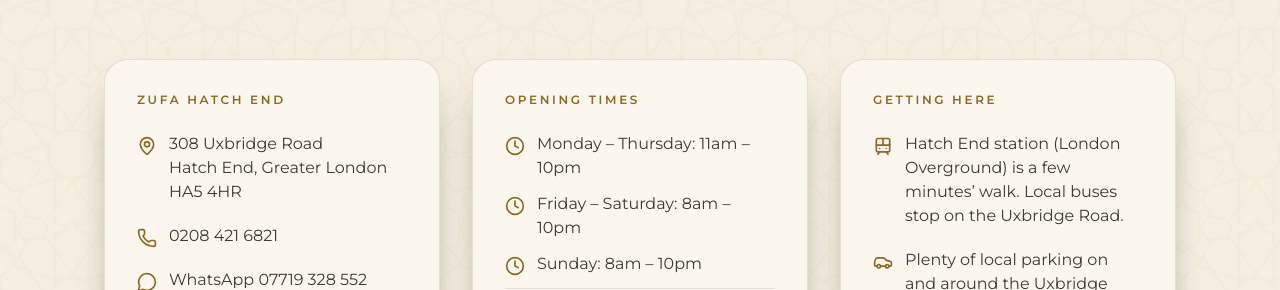
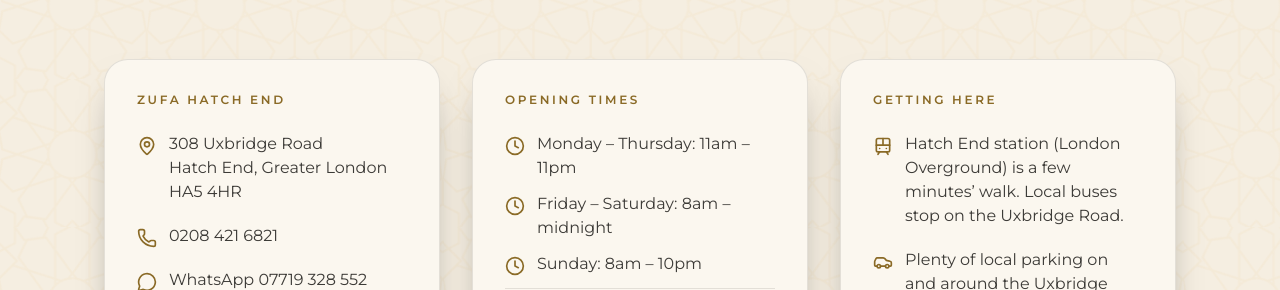
Before and after one commit to technoactive/zufa-website, a Next.js app: page /contact in a window 1280 px wide. Shown: the part 960-1250 px from the top of the page. Built offline with nearby package versions, Linux system fonts and the light colour scheme; no server answers.

Commit message:
Opening hours: Mon–Thu to 11pm, Fri–Sat to midnight, Sun stays 10pm
Updated in site.ts (drives schema, footer, hours strip, llms.txt,
emails and the open-now badge), the opening-hours FAQ and the contact
OG image subtitle.

Co-authored-by: Cursor <cursoragent@cursor.com>

```diff
--- a/src/app/contact/opengraph-image.tsx
+++ b/src/app/contact/opengraph-image.tsx
@@ -8,7 +8,7 @@ export default function Image() {
   return renderOgImage({
     title: "Find us in",
     accent: "Hatch End",
-    subtitle: "308 Uxbridge Road, Hatch End HA5 4HR · Mon–Thu 11am–10pm · Fri–Sun 8am–10pm.",
+    subtitle: "308 Uxbridge Road, Hatch End HA5 4HR · Mon–Thu 11am–11pm · Fri–Sat 8am–midnight · Sun 8am–10pm.",
     image: "/images/feast-table.jpg",
   });
 }
--- a/src/content/faqs.ts
+++ b/src/content/faqs.ts
@@ -14,7 +14,7 @@ export const generalFaqs: readonly Faq[] = [
   {
     question: "What are Zufa’s opening hours?",
     answer:
-      "We are open Monday to Thursday from 11am to 10pm, and Friday to Sunday from 8am to 10pm. Breakfast is served Friday to Sunday, 8am to midday. Our weekday lunch menu is served Monday to Friday, 12pm to 5pm.",
+      "We are open Monday to Thursday from 11am to 11pm, Friday and Saturday from 8am to midnight, and Sunday from 8am to 10pm. Breakfast is served Friday to Sunday, 8am to midday. Our weekday lunch menu is served Monday to Friday, 12pm to 5pm.",
   },
   {
     question: "Do I need to book a table at Zufa?",
--- a/src/content/site.ts
+++ b/src/content/site.ts
@@ -157,14 +157,14 @@ export const openingHours: readonly OpeningPeriod[] = [
   {
     days: ["Monday", "Tuesday", "Wednesday", "Thursday"],
     opens: "11:00",
-    closes: "22:00",
-    label: "Monday – Thursday: 11am – 10pm",
+    closes: "23:00",
+    label: "Monday – Thursday: 11am – 11pm",
   },
   {
     days: ["Friday", "Saturday"],
     opens: "08:00",
-    closes: "22:00",
-    label: "Friday – Saturday: 8am – 10pm",
+    closes: "00:00",
+    label: "Friday – Saturday: 8am – midnight",
   },
   {
     days: ["Sunday"],
```
